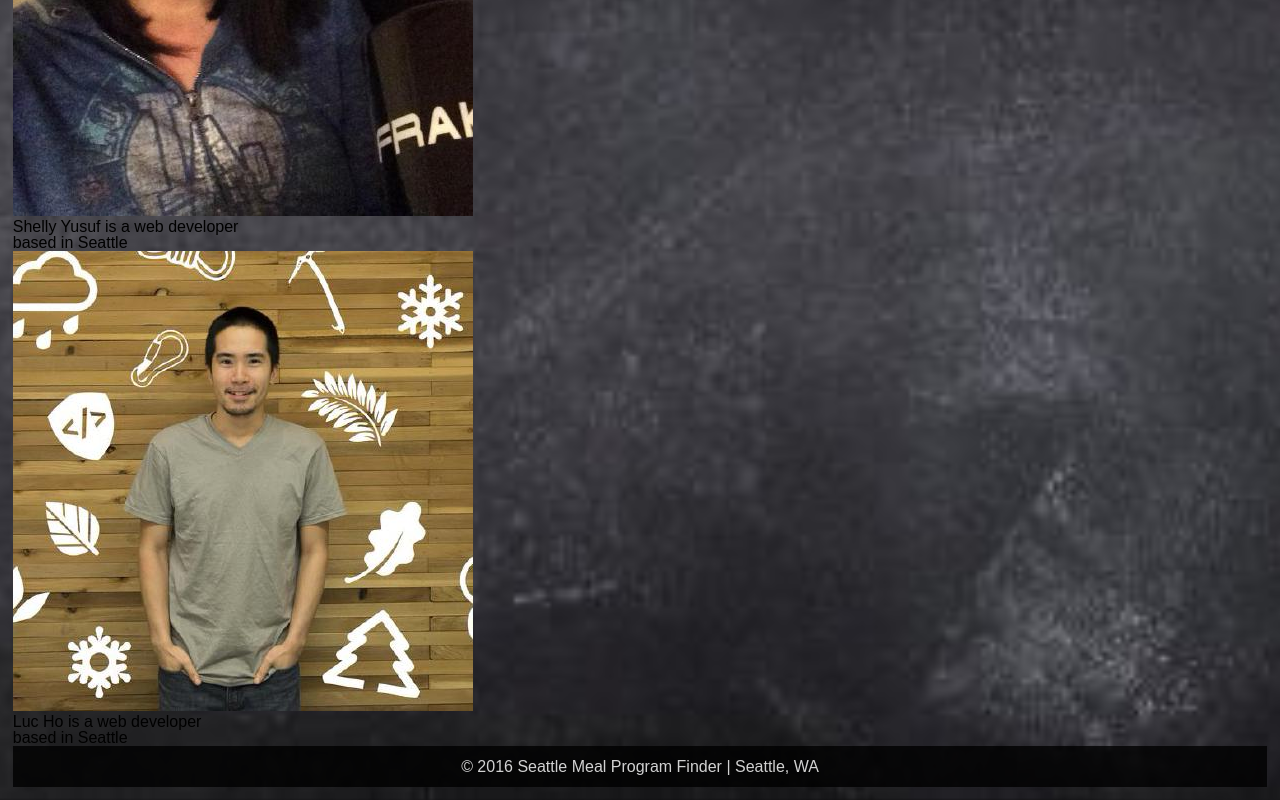
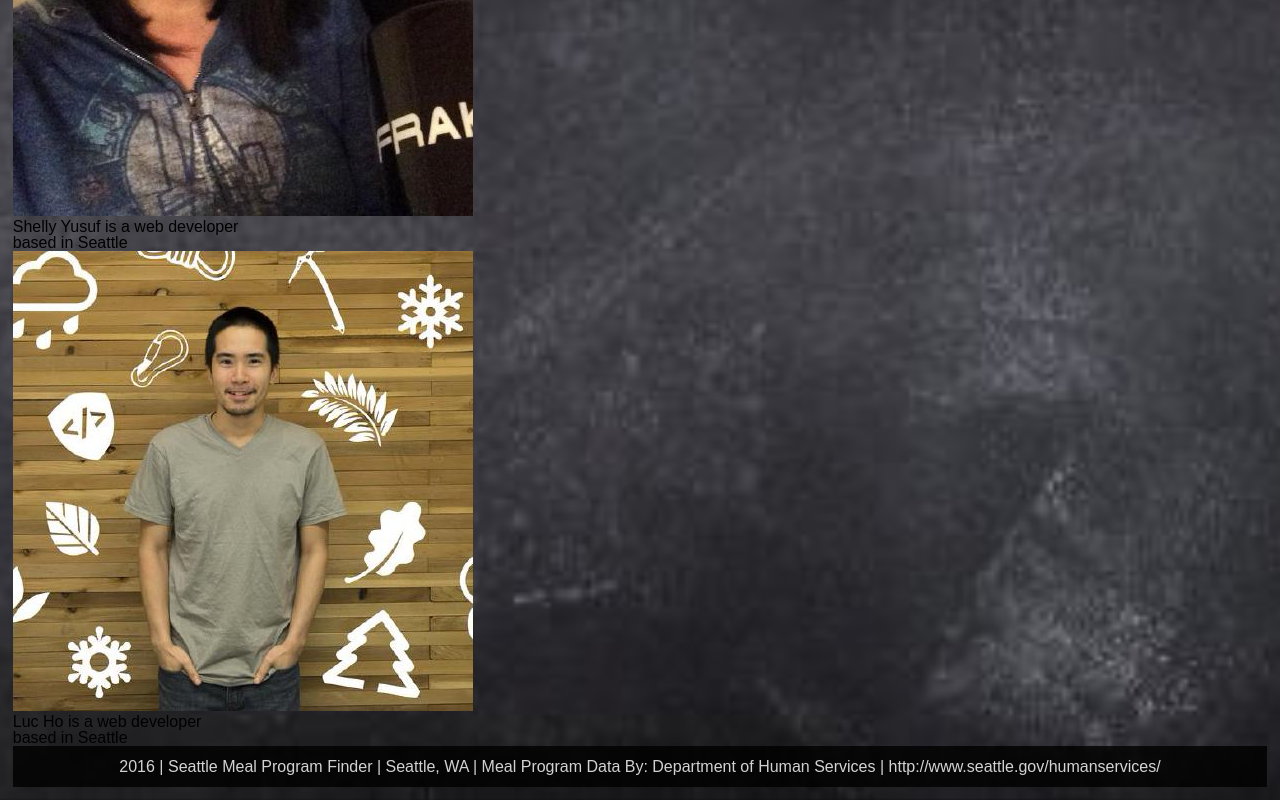
Before and after one commit to Ho-Luc/Food-Finder, a website: page public/index.html in a window 1280 px wide. Shown: the part 2375-3175 px from the top of the page. Drawn offline with nearby package versions, Linux system fonts and the light colour scheme; some packages are replaced by stand-ins of ours; a web font is replaced by a local one.

Commit message:
added attribution in footer

```diff
--- a/public/index.html
+++ b/public/index.html
@@ -163,6 +163,6 @@
     <script src="/scripts/aboutController.js"></script>
     <script src="/scripts/routes.js"></script>
 
-    <footer>&copy; 2016 Seattle Meal Program Finder | Seattle, WA </footer>
+    <footer>2016 | Seattle Meal Program Finder | Seattle, WA | Meal Program Data By: Department of Human Services | http://www.seattle.gov/humanservices/  </footer>
   </body>
   </html>
```
Also changed, not shown: public/README.md.
